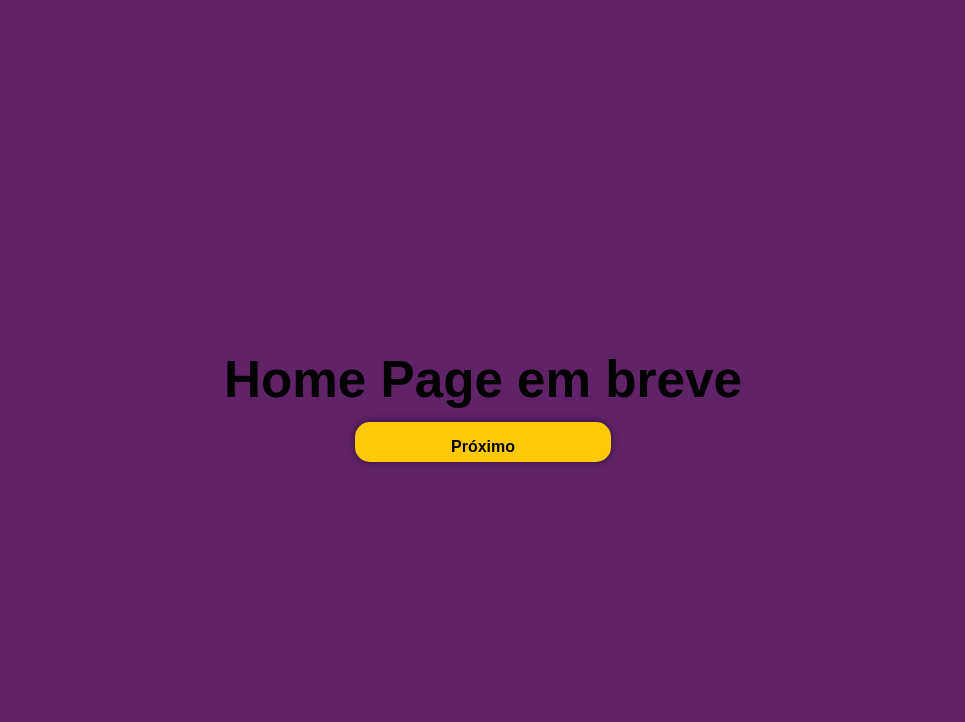
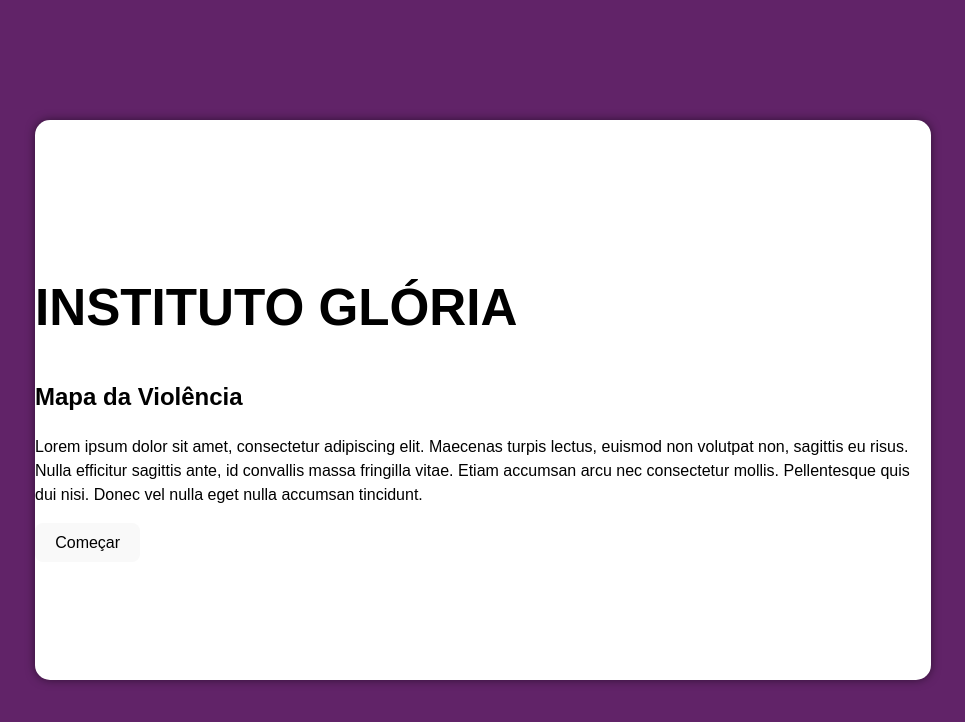
Before and after one commit to anajbsouza/Mapa-da-Violencia, a React (Vite) app in the folder frontend/: page / in a window 1280 px wide. Shown: the top 722 px of the page, without its empty margins (157-1122 px from the left). Built offline with nearby package versions, Linux system fonts and the light colour scheme; the HTML template or start-up script is replaced by a standard one.

Commit message:
html home page

```diff
--- a/frontend/src/pages/HomePage.tsx
+++ b/frontend/src/pages/HomePage.tsx
@@ -1,11 +1,25 @@
-import Footer from "../components/Footer";
+/*import Footer from "../components/Footer";*/
 
 const HomePage = () => {
     return (
-        <div>
-            <h1>Home Page em breve</h1>
-            <Footer nextPage="/authorize-localization" />
-        </div>
+        <main>
+            <section>
+                <div>
+                    <h1>INSTITUTO GLÓRIA</h1>
+                    <h2>Mapa da Violência</h2>
+                </div>
+
+                <div>
+                    <p>
+                        Lorem ipsum dolor sit amet, consectetur adipiscing elit. Maecenas turpis lectus, euismod non volutpat non, sagittis eu risus. Nulla efficitur sagittis ante, id convallis massa fringilla vitae. Etiam accumsan arcu nec consectetur mollis. Pellentesque quis dui nisi. Donec vel nulla eget nulla accumsan tincidunt.
+                    </p>
+                </div>
+
+                <div>
+                    <button>Começar</button>
+                </div>
+            </section>
+        </main>
     );
 };
 
```
